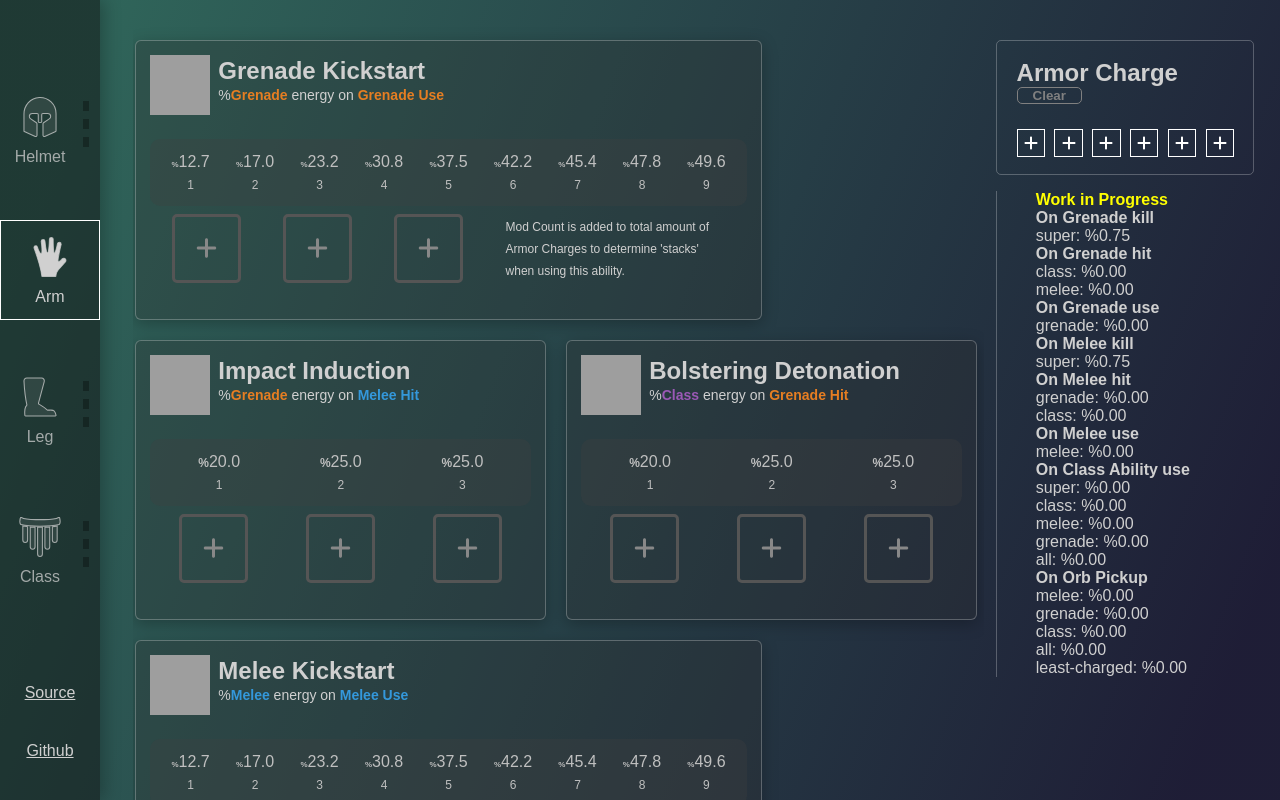
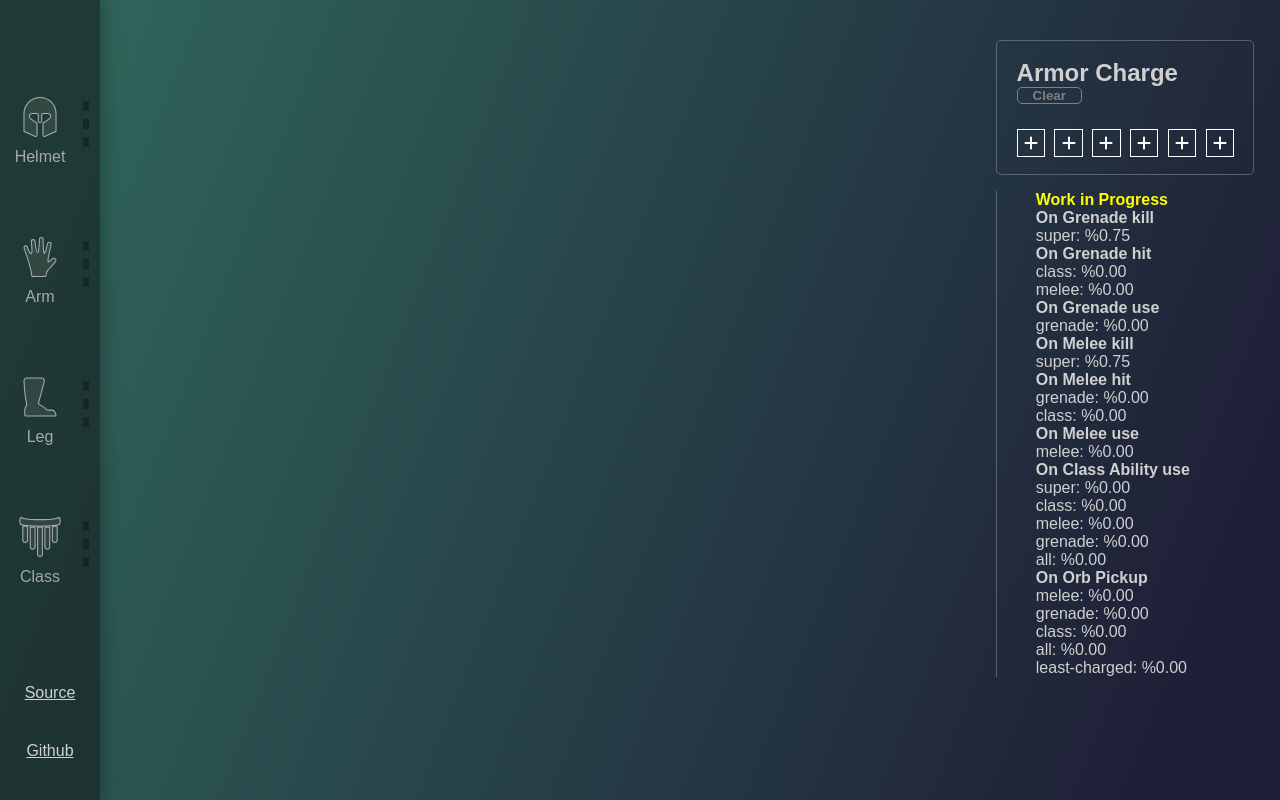
Before and after one commit to cranberriez/destiny-mod-calculator, a React (Create React App) app: page /destiny-mod-calculator/arm in a window 1280 px wide. Built offline with nearby package versions, Linux system fonts and the light colour scheme; grey boxes are pictures that could not be loaded.

Commit message:
Changed app to use hashrouting instead of browserrouter (for gh pages)

```diff
--- a/src/App.js
+++ b/src/App.js
@@ -1,5 +1,5 @@
 import React, { useState } from 'react';
-import { BrowserRouter as Router, Routes, Route } from 'react-router-dom';
+import { HashRouter as Router, Routes, Route } from 'react-router-dom';
 import Armor from './components/armor.js'
 import ArmorCharge from './components/armorCharge.js';
 import Breakdown from './components/breakdown.js'
@@ -42,7 +42,7 @@ function App() {
                         }></Route >
 
                         {Object.entries(armorPages).map(([name, data]) => (
-                            <Route path={`/destiny-mod-calculator/${name}`} key={`${name}-route`} element={
+                            <Route path={`${name}`} key={`${name}-route`} element={
                                 <div>
                                     <Armor
                                         key={`${name}-armor`}
--- a/src/components/navbar.js
+++ b/src/components/navbar.js
@@ -28,7 +28,7 @@ function Navbar(props) {
     return (
         <nav>
             {Object.keys(slottedStates).map(key => (
-                <NavLink to={'/destiny-mod-calculator/' + key} className=''  id={key + '-link'} key={key + '-link'}>
+                <NavLink to={key} className=''  id={key + '-link'} key={key + '-link'}>
 
                     <div className='nav-label'>
                         <div className='nav-icon'>
```
